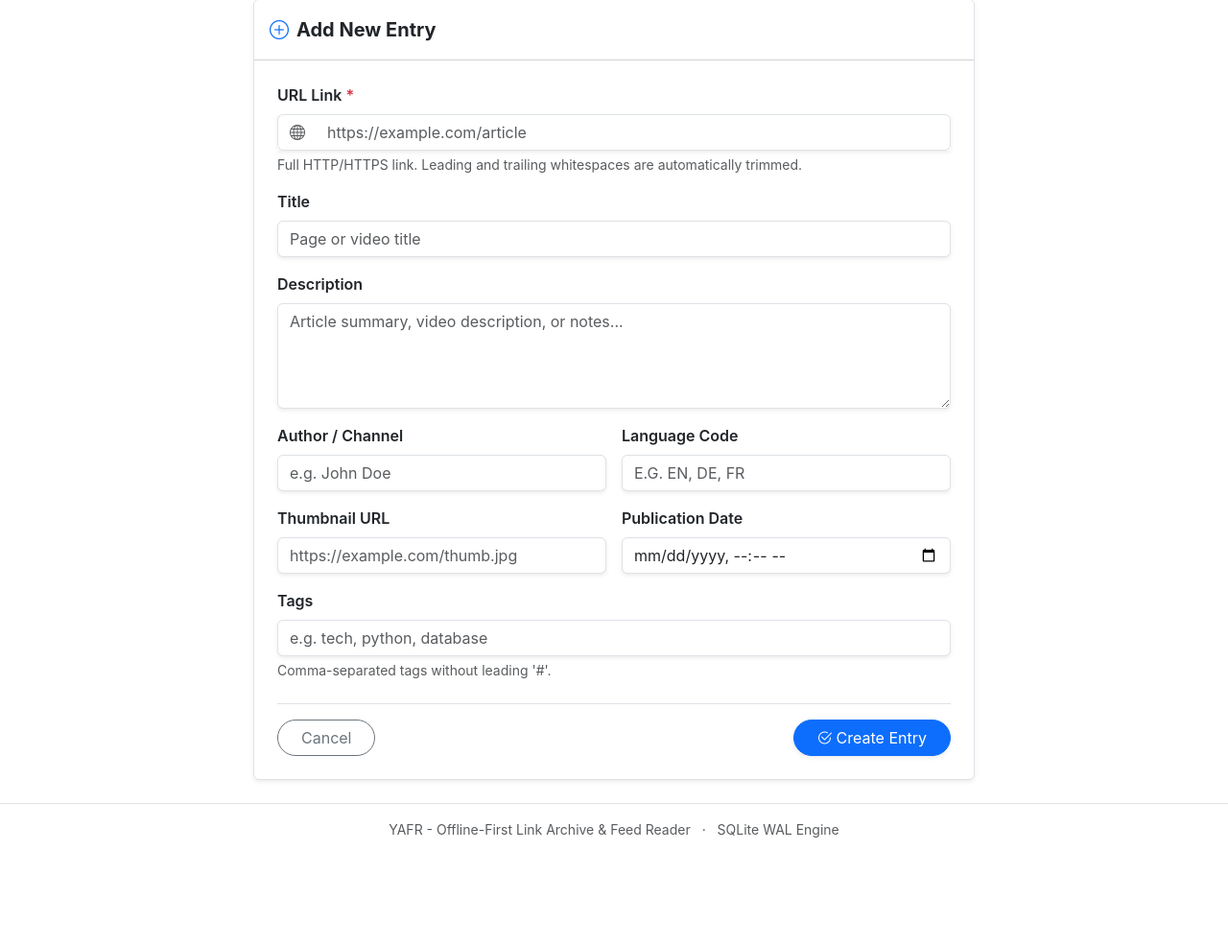
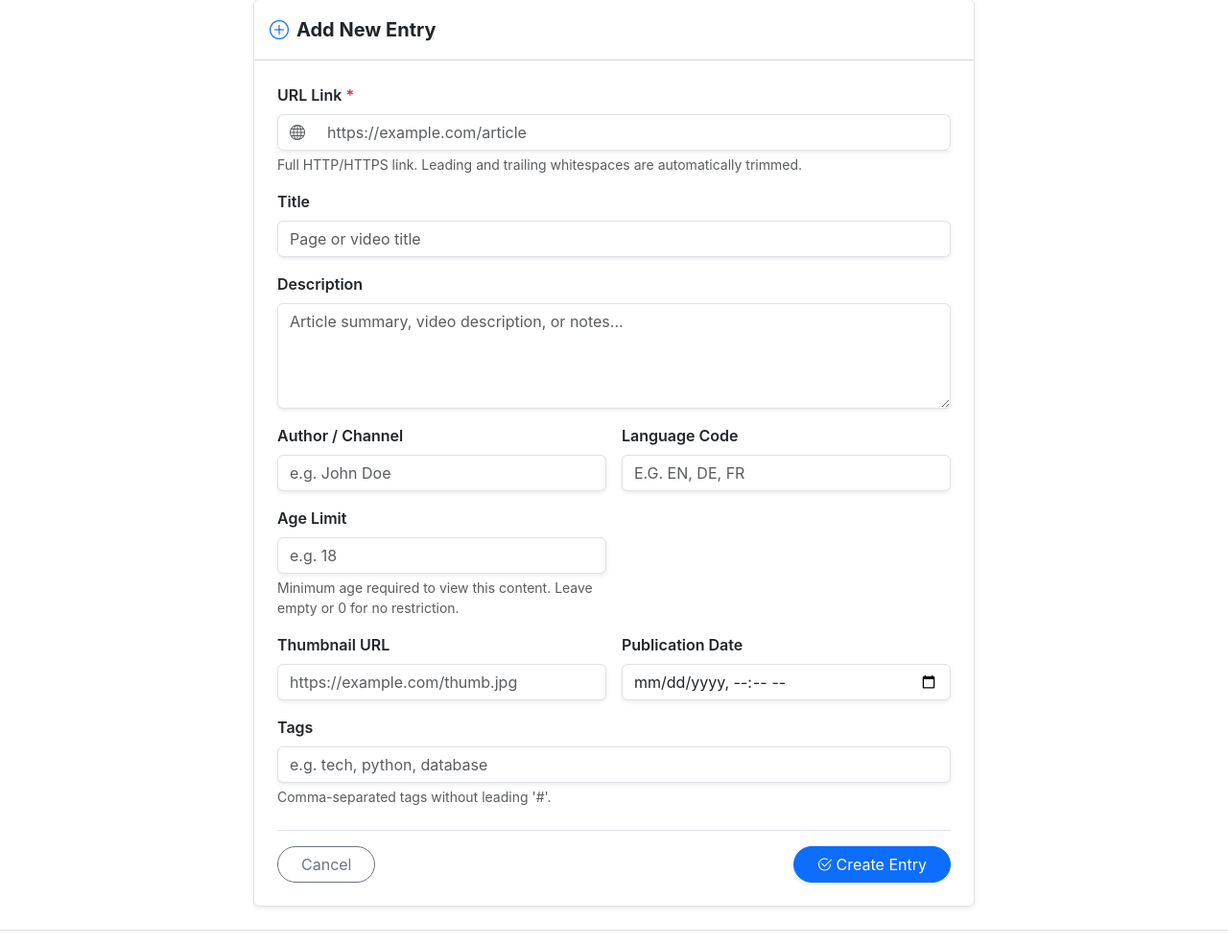
Before and after one commit to rumca-js/yafr_next, a Flask app: page /entries/new in a window 1280 px wide. Shown: the part 154-1139 px from the top of the page at 96% size. Before the commit the page ends 1027 px from the top, so only its background shows below. Run offline with Flask 3, Linux system fonts and the light colour scheme.

Commit message:
Added ability to edit age

```diff
--- a/yafr/templates/entries/edit.html
+++ b/yafr/templates/entries/edit.html
@@ -141,6 +141,24 @@
           </div>
         </div>
 
+        <!-- Row: Age Limit -->
+        <div class="row g-3 mb-3">
+          <div class="col-12 col-md-6">
+            <label for="age" class="form-label fw-semibold">Age Limit</label>
+            <input
+              type="number"
+              class="form-control shadow-sm"
+              id="age"
+              name="age"
+              value="{{ entry.age if entry and entry.age is not none and entry.age > 0 else '' }}"
+              placeholder="e.g. 18"
+              min="0"
+              max="999"
+            >
+            <div class="form-text small">Minimum age required to view this content. Leave empty or 0 for no restriction.</div>
+          </div>
+        </div>
+
         <!-- Row: Thumbnail & Publication Date -->
         <div class="row g-3 mb-3">
           <div class="col-12 col-md-6">
--- a/yafr/web/routes_entries.py
+++ b/yafr/web/routes_entries.py
@@ -298,6 +298,14 @@ def entry_edit_screen(id: int):
             except ValueError:
                 pass
 
+        age_str = request.form.get("age", "").strip()
+        age = None
+        if age_str:
+            try:
+                age = max(0, int(age_str))
+            except ValueError:
+                pass
+
         entry_repo.update_entry(
             id,
             title=title,
@@ -307,6 +315,7 @@ def entry_edit_screen(id: int):
             language=language,
             thumbnail=thumbnail,
             date_published=date_published or entry.date_published,
+            age=age,
         )
         entry_repo.set_tags(id, tags)
         flash("Entry metadata updated successfully.", "success")
```
